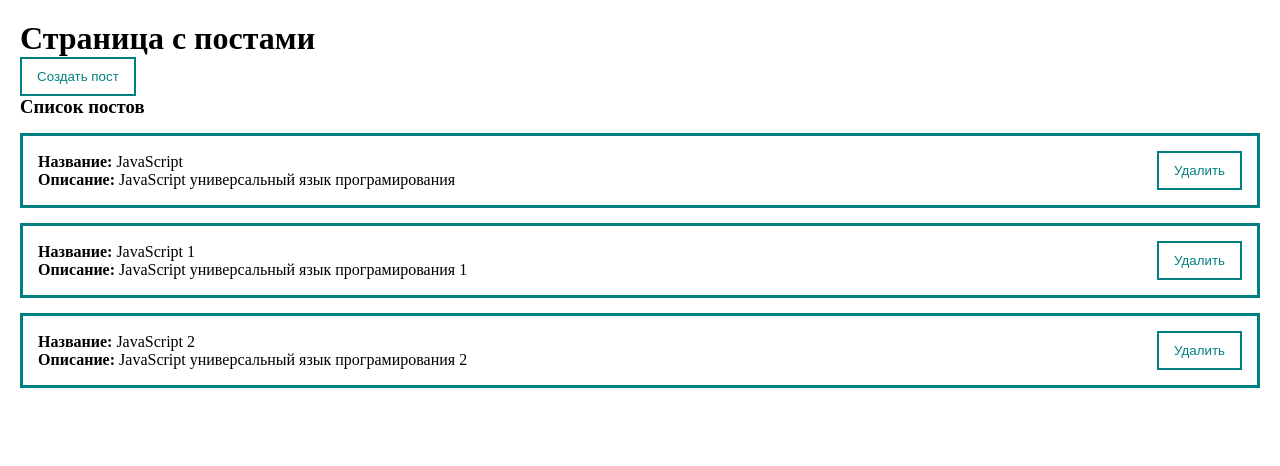
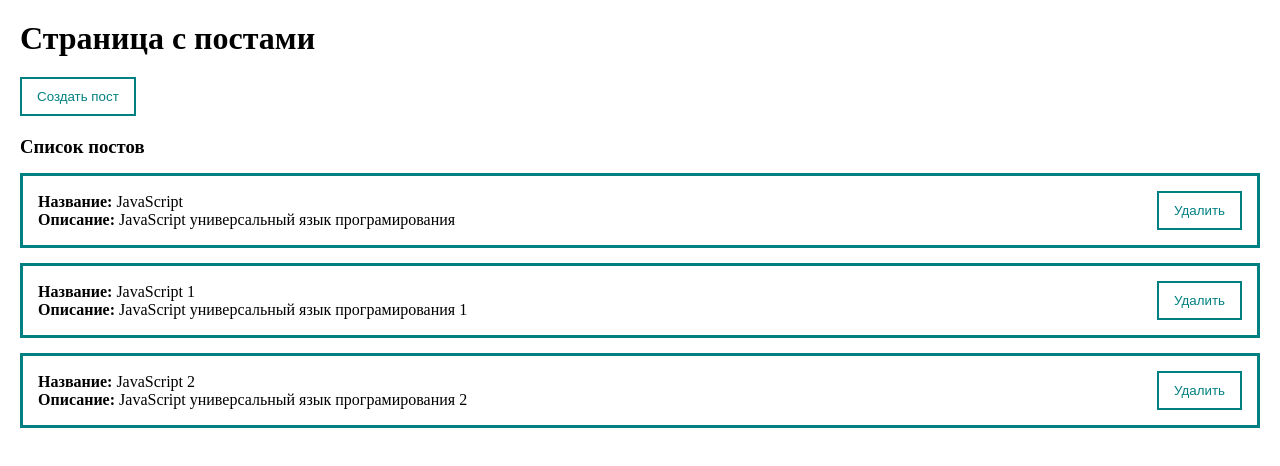
Before and after one commit to Pavel-174/vue-project, a Vue app: page / in a window 1280 px wide. Shown: the top 466 px of the page. Built offline with nearby package versions, Linux system fonts and the light colour scheme.

Commit message:
fixed some bugs

```diff
--- a/src/App.vue
+++ b/src/App.vue
@@ -67,6 +67,6 @@ export default {
     padding: 20px;
 }
 .button__post{
-    margin: 20px 0gi;
+    margin: 20px 0;
 }
 </style>
```
